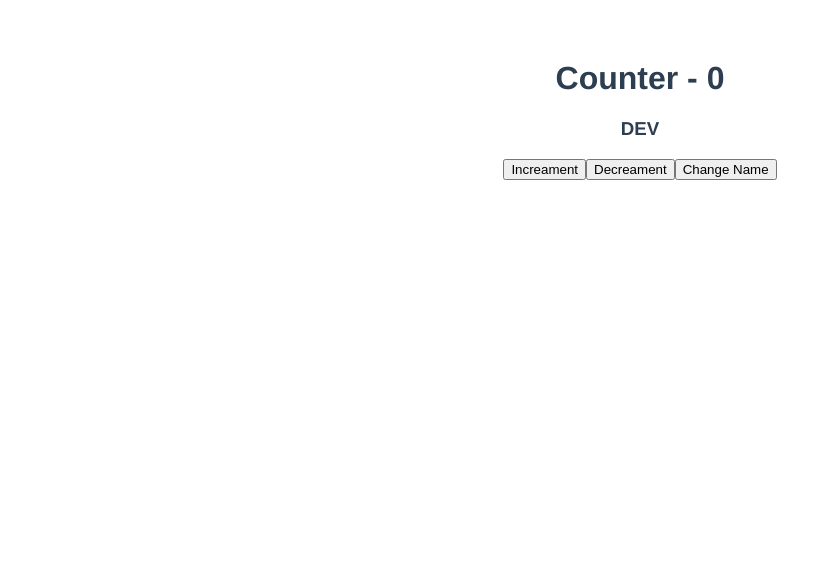
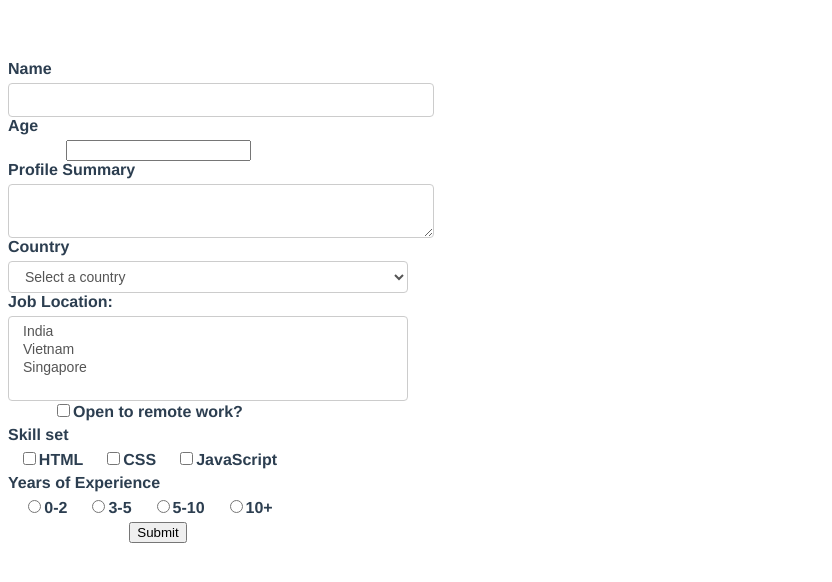
Before and after one commit to djGopinath/vue_js, a Vue app: page / in a window 1280 px wide. Shown: the top 582 px of the page, without its empty margins (0-832 px from the left). Built offline with nearby package versions, Linux system fonts and the light colour scheme.

Commit message:
Added Modifiers in input field Lazy, trim, Number and prevent.

```diff
--- a/src/App.vue
+++ b/src/App.vue
@@ -1,13 +1,84 @@
 <template>
-<h1>Counter - {{count}}</h1>
+<form @submit.prevent="submitForm">
+    <div>
+      <label>Name</label>
+      <input type="text" id="name" v-model.trim.lazy="formValues.name"/>
+    </div>
 
-<h3>{{name}}</h3>
+     <div>
+      <label for="age">Age</label>
+      <input type="number" id="age" v-model.number="formValues.age"/>
+    </div>
 
-<!-- Add "@" symbol instead of "v-on:" it is shorthand property -->
-<button @click="increment">Increament</button>
-<button @click="decrement(decrementValue)">Decreament</button>
-<button @click="changeName">Change Name</button>
+     <div>
+      <label>Profile Summary</label>
+      <textarea v-model="formValues.profileSummary" />
+    </div>
 
+     <div>
+      <label>Country</label>
+      <select v-model="formValues.country">
+        <option value="">Select a country</option>
+        <option value="india">India</option>
+        <option value="vietnam">Vietnam</option>
+        <option value="singapore">Singapore</option>
+      </select>
+    </div>
+
+    <div>
+      <label for="jobLocation">Job Location:</label>
+      <select v-model="formValues.jobLocation" multiple>
+        <option value="india">India</option>
+        <option value="vietnam">Vietnam</option>
+        <option value="singapore">Singapore</option>
+      </select>
+    </div>
+
+    <div>
+      <input type="checkbox" v-model="formValues.remoteWork" true-value="yes" false-value="no" />
+      <label>Open to remote work?</label>
+    </div>
+
+    <div>
+      <label>Skill set</label>
+      <input
+        type="checkbox"
+        id="html"
+        value="html"
+        v-model="formValues.skillSet"
+      />
+      <label>HTML</label>
+      <input
+        type="checkbox"
+        id="css"
+        value="css"
+        v-model="formValues.skillSet"
+      />
+      <label>CSS</label>
+      <input
+        type="checkbox"
+        id="javascript"
+        value="javascript"
+        v-model="formValues.skillSet"
+      />
+      <label>JavaScript</label>
+    </div>
+
+     <div>
+      <label>Years of Experience</label>
+      <input type="radio" value="0-2" v-model="formValues.yearsOfExperience" />
+      <label>0-2</label>
+      <input type="radio" value="3-5" v-model="formValues.yearsOfExperience" />
+      <label>3-5</label>
+      <input type="radio" value="6-10" v-model="formValues.yearsOfExperience" />
+      <label>5-10</label>
+      <input type="radio" value="10+" v-model="formValues.yearsOfExperience" />
+      <label>10+</label>
+    </div>
+    <div>
+      <button>Submit</button>
+    </div>
+</form>
 </template>
 
 <script>
@@ -16,22 +87,22 @@
   name: 'App',
   data(){
     return{
-      name:'DEV',
-      decrementValue:2,
-      count:0
+      formValues:{
+        name:'',
+        profileSummary:'',
+        country:'',
+        jobLocation:[],
+        remoteWork:"no",
+        skillSet:[],
+        yearsOfExperience:'',
+        age:null
+      }
+
     };
   },
-  //method creation
   methods:{
-    changeName(eve){
-      this.name='Deva'
-      console.log('eve',eve)
-    },
-    increment(){
-        this.count+=1;
-    },
-       decrement(decValue){
-        this.count-=decValue;
+    submitForm() {
+      console.log('form values', this.formValues)
     },
   }
 }
@@ -47,18 +118,34 @@
   margin-top: 60px;
 }
 
-.underline{
-  text-decoration: underline;
-}
-.promoted{
-  font-style: italic;
+label {
+  font-weight: bold;
+  display: flex;
+  margin-bottom: 5px;
 }
 
-.new-movie{
-  color:green
+input + label {
+  font-weight: bold;
+  display: inline-flex;
+  margin-right: 20px;
 }
 
-.sold-out{
-  color: red;
+input[type='text'],
+textarea,
+select {
+  display: block;
+  width: 400px;
+  padding: 6px 12px;
+  font-size: 14px;
+  line-height: 1.42857143;
+  color: #555;
+  background-color: #fff;
+  background-image: none;
+  border: 1px solid #ccc;
+  border-radius: 4px;
+}
+
+div{
+  width: 300px;
 }
 </style>
```
